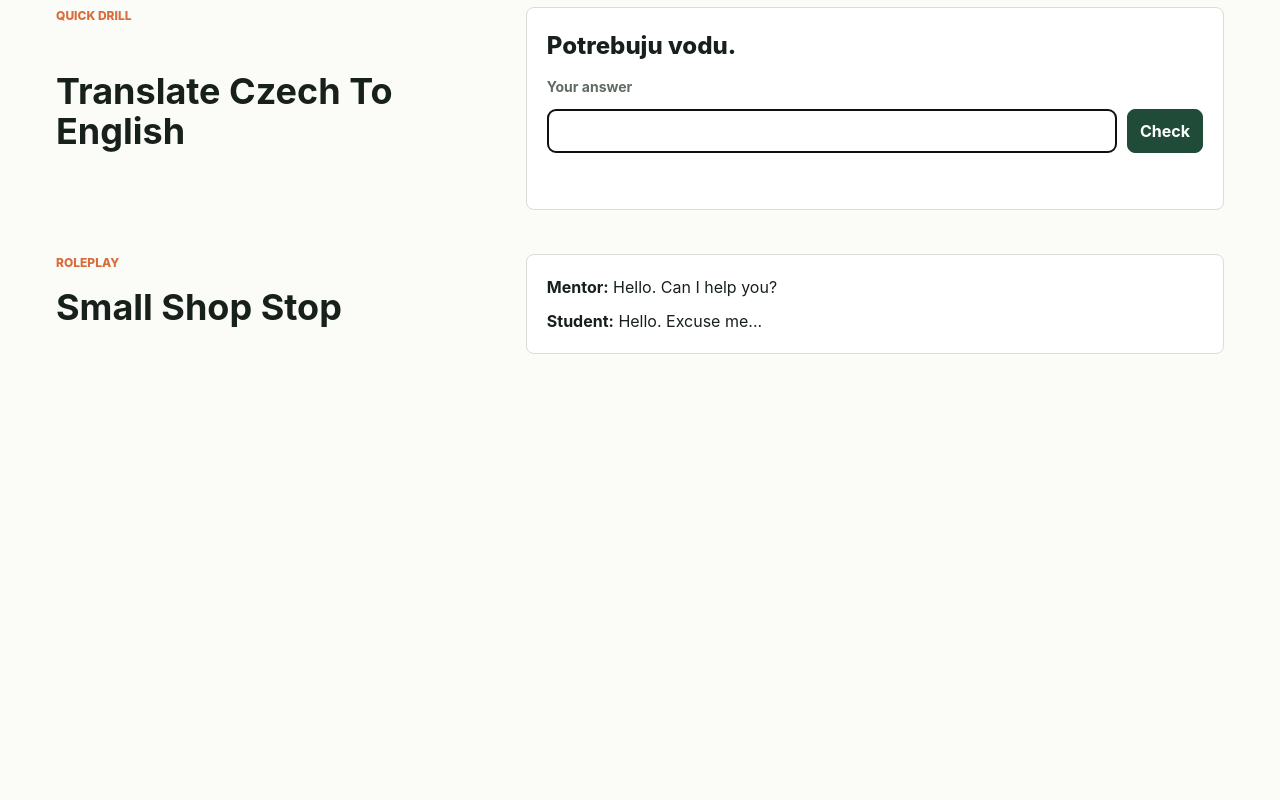
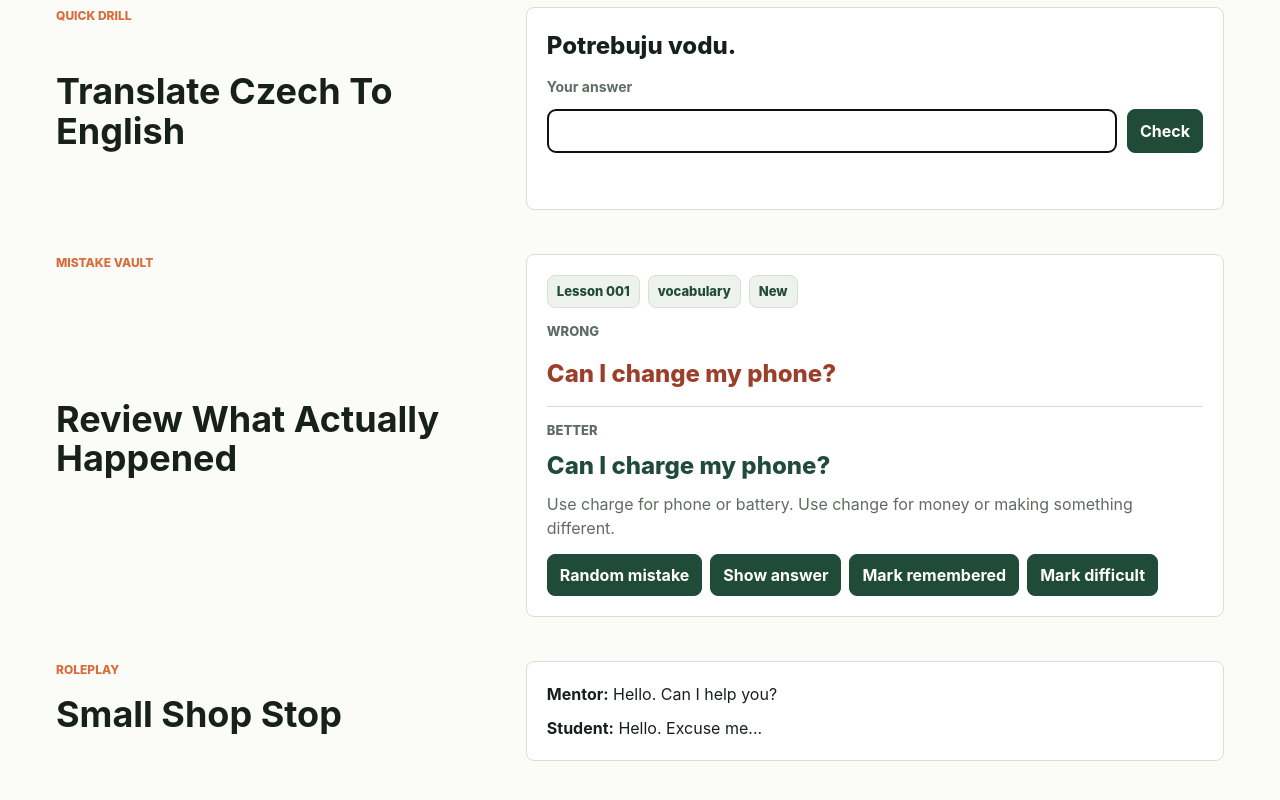
Before and after one commit to hanenashi/engloss, a plain HTML site: page index.html in a window 1280 px wide. Shown: the part 960-1760 px from the top of the page. Before the commit the page ends 1370 px from the top, so only its background shows below. Drawn offline with Linux system fonts and the light colour scheme.

Commit message:
pridat mistake vault

```diff
--- a/app.js
+++ b/app.js
@@ -8,12 +8,37 @@ const phrases = [
 ];
 
 let drillIndex = 0;
+let mistakes = [];
+let mistakeIndex = 0;
+let mistakeAnswerVisible = false;
 
 const phraseGrid = document.querySelector("#phraseGrid");
 const promptText = document.querySelector("#promptText");
 const answerInput = document.querySelector("#answerInput");
 const feedbackText = document.querySelector("#feedbackText");
 const checkButton = document.querySelector("#checkButton");
+const mistakeLesson = document.querySelector("#mistakeLesson");
+const mistakeCategory = document.querySelector("#mistakeCategory");
+const mistakeStatus = document.querySelector("#mistakeStatus");
+const mistakeWrong = document.querySelector("#mistakeWrong");
+const mistakeAnswer = document.querySelector("#mistakeAnswer");
+const mistakeCorrect = document.querySelector("#mistakeCorrect");
+const mistakeNote = document.querySelector("#mistakeNote");
+const randomMistakeButton = document.querySelector("#randomMistakeButton");
+const showMistakeButton = document.querySelector("#showMistakeButton");
+const rememberedMistakeButton = document.querySelector("#rememberedMistakeButton");
+const difficultMistakeButton = document.querySelector("#difficultMistakeButton");
+
+const fallbackMistakes = [
+  {
+    id: "2026-06-18-charge-vs-change",
+    lesson: "001",
+    category: "vocabulary",
+    wrong: "Can I change my phone?",
+    correct: "Can I charge my phone?",
+    note: "Use charge for phone or battery. Use change for money or making something different."
+  }
+];
 
 function normalize(value) {
   return value
@@ -60,12 +85,93 @@ function checkAnswer() {
   feedbackText.textContent = `Better: ${phrase.english}`;
 }
 
+function getMistakeState(id) {
+  return window.localStorage.getItem(`engloss-mistake-${id}`) || "New";
+}
+
+function setMistakeState(id, state) {
+  window.localStorage.setItem(`engloss-mistake-${id}`, state);
+  renderMistake();
+}
+
+function renderMistake() {
+  const mistake = mistakes[mistakeIndex];
+
+  if (!mistake) {
+    mistakeLesson.textContent = "No lesson";
+    mistakeCategory.textContent = "No category";
+    mistakeStatus.textContent = "Empty";
+    mistakeWrong.textContent = "No mistakes stored yet.";
+    mistakeAnswer.hidden = true;
+    return;
+  }
+
+  mistakeLesson.textContent = `Lesson ${mistake.lesson}`;
+  mistakeCategory.textContent = mistake.category;
+  mistakeStatus.textContent = getMistakeState(mistake.id);
+  mistakeWrong.textContent = mistake.wrong;
+  mistakeCorrect.textContent = mistake.correct;
+  mistakeNote.textContent = mistake.note;
+  mistakeAnswer.hidden = !mistakeAnswerVisible;
+  showMistakeButton.textContent = mistakeAnswerVisible ? "Hide answer" : "Show answer";
+}
+
+function pickRandomMistake() {
+  if (mistakes.length < 2) {
+    mistakeIndex = 0;
+    mistakeAnswerVisible = false;
+    renderMistake();
+    return;
+  }
+
+  let nextIndex = mistakeIndex;
+  while (nextIndex === mistakeIndex) {
+    nextIndex = Math.floor(Math.random() * mistakes.length);
+  }
+
+  mistakeIndex = nextIndex;
+  mistakeAnswerVisible = false;
+  renderMistake();
+}
+
+async function loadMistakes() {
+  try {
+    const response = await fetch("data/mistakes.json");
+    if (!response.ok) {
+      throw new Error("Mistakes could not be loaded.");
+    }
+    mistakes = await response.json();
+  } catch (error) {
+    mistakes = fallbackMistakes;
+  }
+
+  renderMistake();
+}
+
 checkButton.addEventListener("click", checkAnswer);
 answerInput.addEventListener("keydown", (event) => {
   if (event.key === "Enter") {
     checkAnswer();
   }
 });
+randomMistakeButton.addEventListener("click", pickRandomMistake);
+showMistakeButton.addEventListener("click", () => {
+  mistakeAnswerVisible = !mistakeAnswerVisible;
+  renderMistake();
+});
+rememberedMistakeButton.addEventListener("click", () => {
+  const mistake = mistakes[mistakeIndex];
+  if (mistake) {
+    setMistakeState(mistake.id, "Remembered");
+  }
+});
+difficultMistakeButton.addEventListener("click", () => {
+  const mistake = mistakes[mistakeIndex];
+  if (mistake) {
+    setMistakeState(mistake.id, "Difficult");
+  }
+});
 
 renderPhrases();
 renderPrompt();
+loadMistakes();
--- a/data/mistakes.json
+++ b/data/mistakes.json
@@ -2,34 +2,73 @@
   {
     "id": "2026-06-18-charge-vs-change",
     "date": "2026-06-18",
-    "lesson": "lesson-001",
-    "type": "vocabulary-confusion",
-    "issue": "charge vs change",
-    "better": "Use charge for phone/battery. Use change for money or making something different.",
-    "example": "Can I charge my phone?",
-    "review": true,
-    "occurrences": 3
+    "lesson": "001",
+    "category": "vocabulary",
+    "wrong": "Can I change my phone?",
+    "correct": "Can I charge my phone?",
+    "note": "Use charge for phone or battery. Use change for money or making something different."
   },
   {
     "id": "2026-06-18-where-is",
     "date": "2026-06-18",
-    "lesson": "lesson-001",
-    "type": "sentence-pattern",
-    "issue": "where is",
-    "better": "Use Where is...? for asking about one place.",
-    "example": "Where is the supermarket?",
-    "review": true,
-    "occurrences": 2
+    "lesson": "001",
+    "category": "grammar",
+    "wrong": "Where are supermarket?",
+    "correct": "Where is the supermarket?",
+    "note": "Use is for one place. Supermarket also needs the article the."
   },
   {
     "id": "2026-06-18-articles",
     "date": "2026-06-18",
-    "lesson": "lesson-001",
-    "type": "grammar",
-    "issue": "articles",
-    "better": "Practice a, an, and the in simple travel sentences.",
-    "example": "Do you have a toilet? Where is the supermarket?",
-    "review": true,
-    "occurrences": 3
+    "lesson": "001",
+    "category": "grammar",
+    "wrong": "Do you have toilet?",
+    "correct": "Do you have a toilet?",
+    "note": "Use a for one general thing."
+  },
+  {
+    "id": "2026-06-18-article-supermarket",
+    "date": "2026-06-18",
+    "lesson": "001",
+    "category": "grammar",
+    "wrong": "Where is supermarket?",
+    "correct": "Where is the supermarket?",
+    "note": "Use the when asking about a known public place in this situation."
+  },
+  {
+    "id": "2026-06-18-need-water",
+    "date": "2026-06-18",
+    "lesson": "001",
+    "category": "sentence-pattern",
+    "wrong": "I need a water.",
+    "correct": "I need water.",
+    "note": "Water is uncountable here. Use water without a."
+  },
+  {
+    "id": "2026-06-18-can-i",
+    "date": "2026-06-18",
+    "lesson": "001",
+    "category": "sentence-pattern",
+    "wrong": "Can I to sit here?",
+    "correct": "Can I sit here?",
+    "note": "After can, use the base verb: sit, charge, pay."
+  },
+  {
+    "id": "2026-06-18-do-you-have",
+    "date": "2026-06-18",
+    "lesson": "001",
+    "category": "question",
+    "wrong": "You have water?",
+    "correct": "Do you have water?",
+    "note": "Use Do you have...? for simple availability questions."
+  },
+  {
+    "id": "2026-06-18-card-payment",
+    "date": "2026-06-18",
+    "lesson": "001",
+    "category": "phrase",
+    "wrong": "Can I pay with card?",
+    "correct": "Can I pay by card?",
+    "note": "The common phrase is pay by card."
   }
 ]
--- a/index.html
+++ b/index.html
@@ -15,6 +15,7 @@
       <nav aria-label="Main">
         <a href="#lesson">Lesson</a>
         <a href="#drill">Drill</a>
+        <a href="#mistakes">Mistakes</a>
         <a href="#roleplay">Roleplay</a>
       </nav>
     </header>
@@ -57,6 +58,33 @@
         </div>
       </section>
 
+      <section id="mistakes" class="section mistake-layout">
+        <div class="section-head">
+          <p class="eyebrow">Mistake Vault</p>
+          <h2>Review What Actually Happened</h2>
+        </div>
+        <div class="mistake-box">
+          <div class="mistake-meta">
+            <span id="mistakeLesson">Lesson</span>
+            <span id="mistakeCategory">Category</span>
+            <span id="mistakeStatus">New</span>
+          </div>
+          <p class="mistake-label">Wrong</p>
+          <p class="mistake-wrong" id="mistakeWrong"></p>
+          <div class="mistake-answer" id="mistakeAnswer" hidden>
+            <p class="mistake-label">Better</p>
+            <p class="mistake-correct" id="mistakeCorrect"></p>
+            <p class="mistake-note" id="mistakeNote"></p>
+          </div>
+          <div class="mistake-actions">
+            <button id="randomMistakeButton" type="button">Random mistake</button>
+            <button id="showMistakeButton" type="button">Show answer</button>
+            <button id="rememberedMistakeButton" type="button">Mark remembered</button>
+            <button id="difficultMistakeButton" type="button">Mark difficult</button>
+          </div>
+        </div>
+      </section>
+
       <section id="roleplay" class="section roleplay">
         <div class="section-head">
           <p class="eyebrow">Roleplay</p>
--- a/styles.css
+++ b/styles.css
@@ -109,7 +109,8 @@ main {
 
 .today-panel,
 .drill-box,
-.dialogue {
+.dialogue,
+.mistake-box {
   background: var(--panel);
   border: 1px solid var(--line);
   border-radius: 8px;
@@ -228,6 +229,67 @@ input {
   grid-template-columns: minmax(220px, 0.65fr) minmax(280px, 1fr);
 }
 
+.mistake-layout {
+  display: grid;
+  gap: 16px;
+  grid-template-columns: minmax(220px, 0.65fr) minmax(280px, 1fr);
+}
+
+.mistake-box {
+  display: grid;
+  gap: 14px;
+  padding: 20px;
+}
+
+.mistake-meta,
+.mistake-actions {
+  display: flex;
+  flex-wrap: wrap;
+  gap: 8px;
+}
+
+.mistake-meta span {
+  background: #eef2ec;
+  border: 1px solid var(--line);
+  border-radius: 8px;
+  color: var(--forest);
+  font-size: 13px;
+  font-weight: 800;
+  padding: 6px 9px;
+}
+
+.mistake-label {
+  color: var(--muted);
+  font-size: 13px;
+  font-weight: 800;
+  text-transform: uppercase;
+}
+
+.mistake-wrong,
+.mistake-correct {
+  font-size: 24px;
+  font-weight: 800;
+}
+
+.mistake-wrong {
+  color: #9b3f2a;
+}
+
+.mistake-correct {
+  color: var(--forest);
+}
+
+.mistake-answer {
+  border-top: 1px solid var(--line);
+  display: grid;
+  gap: 8px;
+  padding-top: 14px;
+}
+
+.mistake-note {
+  color: var(--muted);
+}
+
 .dialogue {
   display: grid;
   gap: 10px;
@@ -238,6 +300,7 @@ input {
   .topbar,
   .dashboard,
   .drill-layout,
+  .mistake-layout,
   .roleplay {
     grid-template-columns: 1fr;
   }
```
Also changed, not shown: 2 other files.
